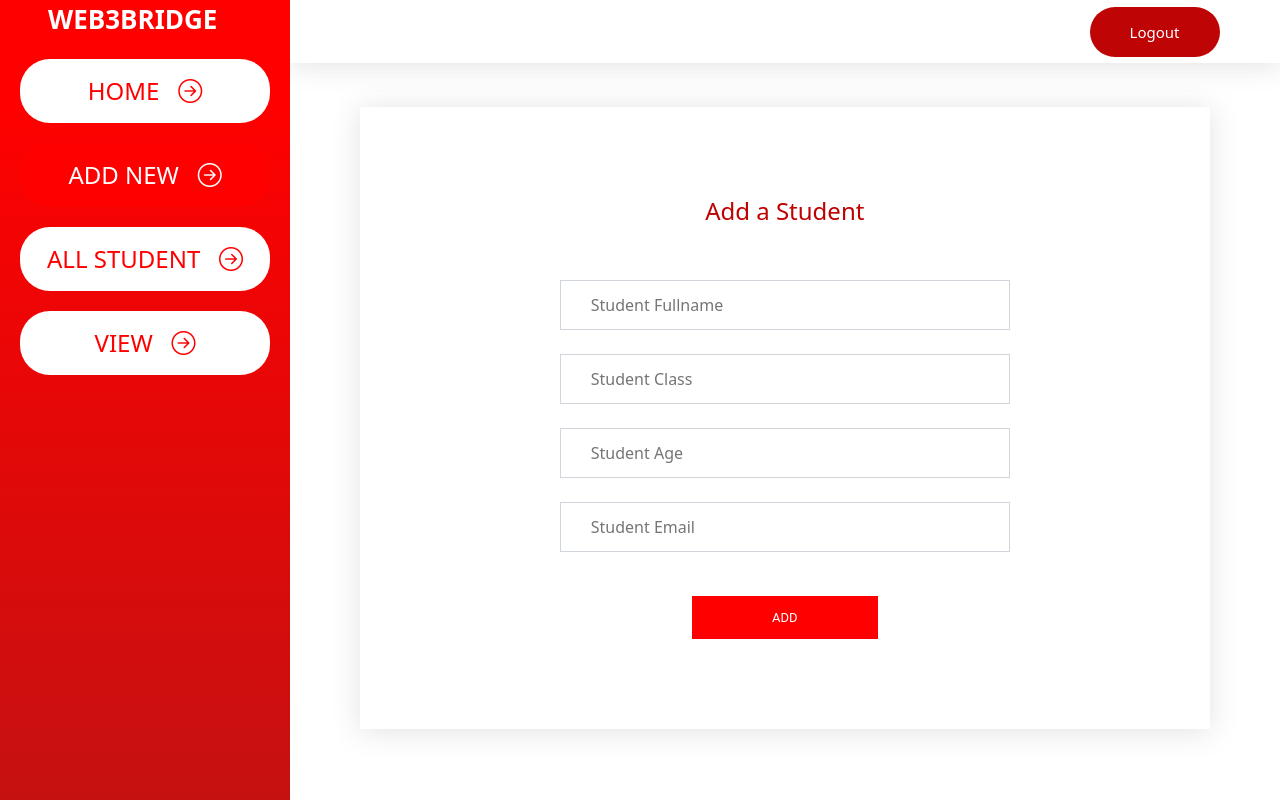
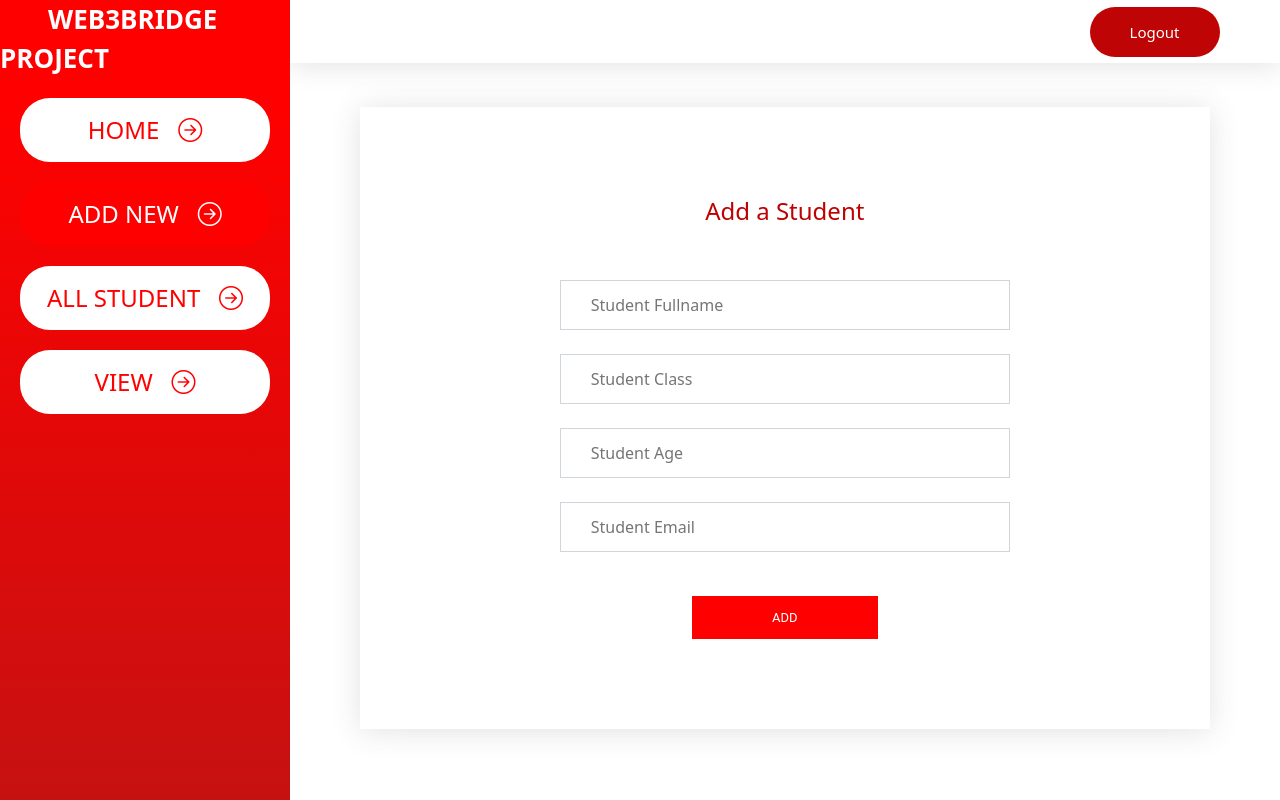
Before and after one commit to SmartWebCodder/Web3project, a plain HTML site: page add.html in a window 1280 px wide. Shown: the top 800 px of the page. Drawn offline with Linux system fonts and the light colour scheme.

Commit message:
Update add.html

```diff
--- a/add.html
+++ b/add.html
@@ -10,13 +10,13 @@
     <link rel="stylesheet" href="icons/font/bootstrap-icons.css">
     <script src="profile.js"></script>
     <script src="profilereg.js"></script>
-    <title>User Dashboard | Web3 Page</title>
+    <title>User Dashboard</title>
 
 </head>
 <body>
     <div class="wrapper">
         <nav class="sidebar">
-            <a class="nav-brand" href="">Web3Bridge</a>
+            <a class="nav-brand" href="">Web3Bridge Project</a>
             <a  href="Dashboard.html" class="sidebar-item"> HOME  &nbsp; <i class="bi bi-arrow-right-circle"></i></a><br>
             <a  href="#" class="sidebar-item1">  ADD NEW  &nbsp;  <i class="bi bi-arrow-right-circle"></i></a><br>
             <a  href="all.html" class="sidebar-item"> ALL STUDENT  &nbsp; <i class="bi bi-arrow-right-circle"></i></a><br>
```
